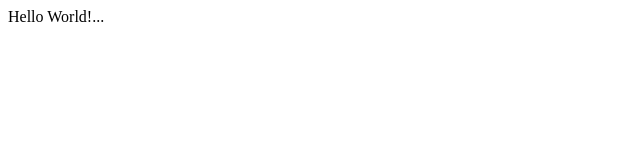
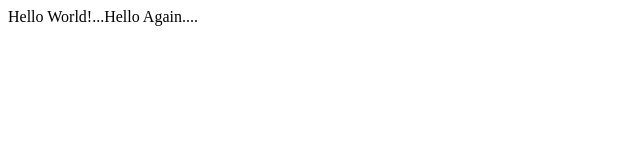
Before and after one commit to nagamaheshg/Web-Technologies-using-python-and-javascript, a plain HTML site: page hello.html in a window 1280 px wide. Shown: the whole page, without its empty margins (0-640 px from the left). Drawn offline with Linux system fonts and the light colour scheme.

Commit message:
Update hello.html

```diff
--- a/hello.html
+++ b/hello.html
@@ -6,6 +6,6 @@
         </title>
     </head>
     <body>
-        Hello World!...
+        Hello World!...Hello Again....
     </body>
 </html>
```
